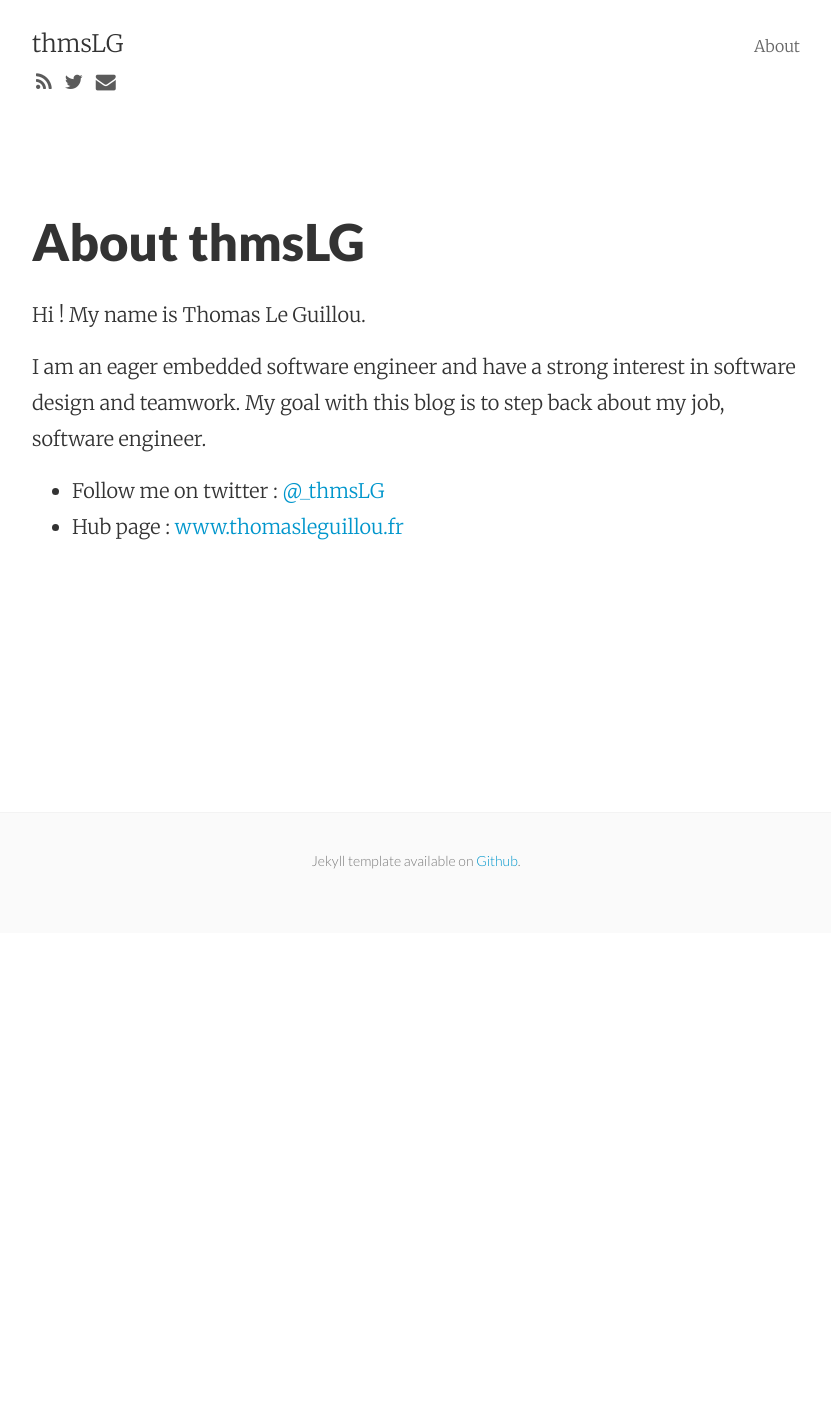
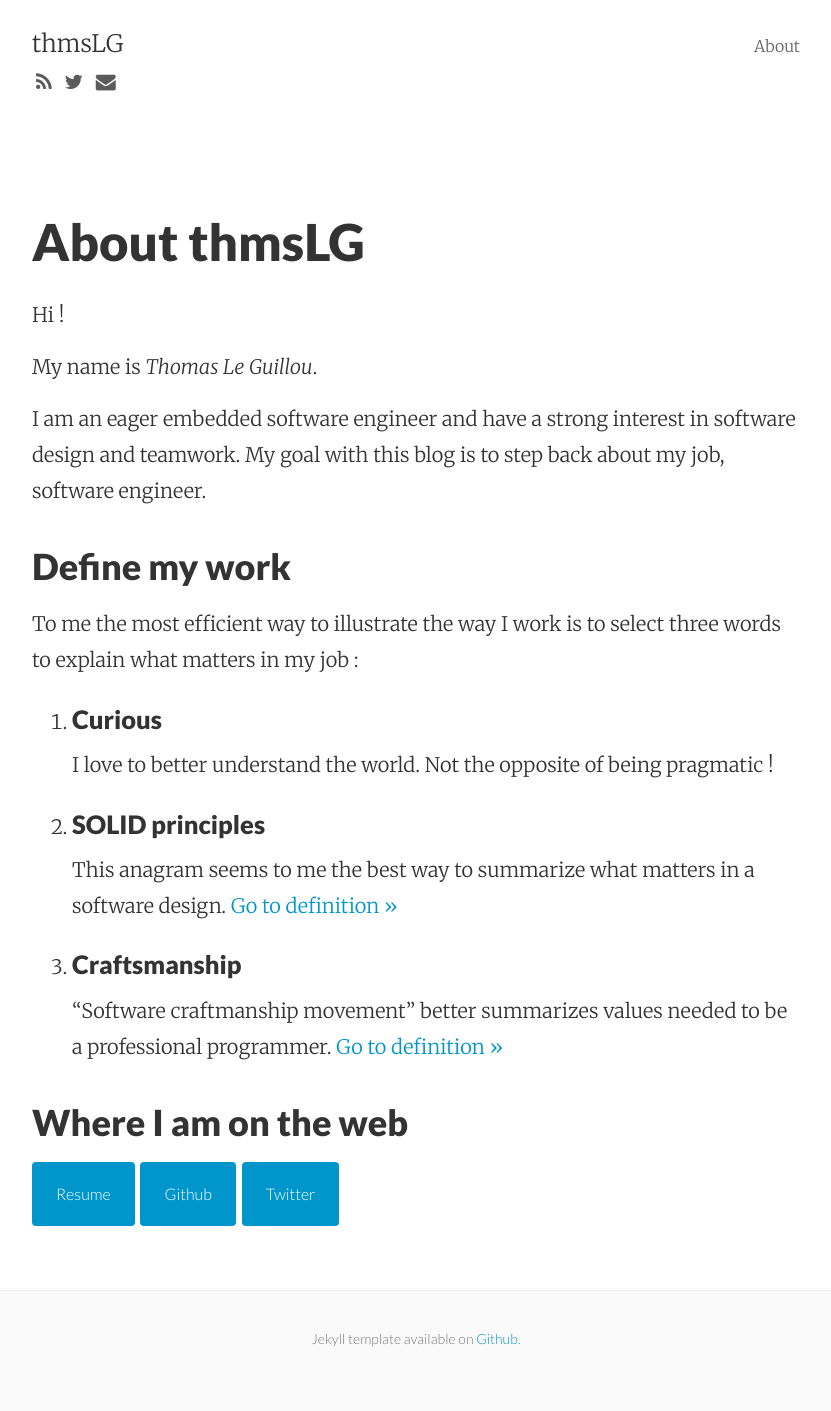
Before and after one commit to thomasleguillou/thomasleguillou.github.io, a Jekyll site: the page built from about.md, in a window 1280 px wide. Shown: the whole page, without its empty margins (224-1055 px from the left). Built offline with Jekyll 4.4.1, drawn with Linux system fonts in a browser that asks for light colours; nearby versions of some CDN libraries; Markdown is read by kramdown in place of the engine named in the settings; before the commit the page ends 933 px from its top, so only the background shows below that.

Commit message:
about updated.

```diff
--- a/about.md
+++ b/about.md
@@ -4,9 +4,30 @@ title: About thmsLG
 permalink: /about/
 ---
 
-Hi ! My name is Thomas Le Guillou.
+Hi !
+
+My name is _Thomas Le Guillou_.
 
 I am an eager embedded software engineer and have a strong interest in software design and teamwork. My goal with this blog is to step back about my job, software engineer.
 
-* Follow me on twitter : [@_thmsLG](https://twitter.com/_thmsLG)
-* Hub page : [www.thomasleguillou.fr](www.thomasleguillou.fr)
+
+### Define my work
+
+To me the most efficient way to illustrate the way I work is to select three words to explain what matters in my job :
+
+1. #### Curious
+I love to better understand the world. Not the opposite of being pragmatic !
+
+2. #### SOLID principles
+This anagram seems to me the best way to summarize what matters in a software design. <a class="btn btn-default" href="https://en.wikipedia.org/wiki/SOLID_%28object-oriented_design%29" role="button">Go to definition &raquo;</a>
+
+3. #### Craftsmanship
+"Software craftmanship movement" better summarizes values needed to be a professional programmer.
+<a class="btn btn-default" href="https://en.wikipedia.org/wiki/Software_craftsmanship" role="button">Go to definition &raquo;</a>
+
+### Where I am on the web
+<div class="mt1">
+  <a href="http://www.linkedin.com/in/thomasleguillou/en" class="button button-blue button-big">Resume</a>
+  <a href="https://github.com/thomasleguillou" class="button button-blue button-big">Github</a>
+ <a href="https://twitter.com/_thmsLG" class="button button-blue button-big">Twitter</a>
+</div>
```
